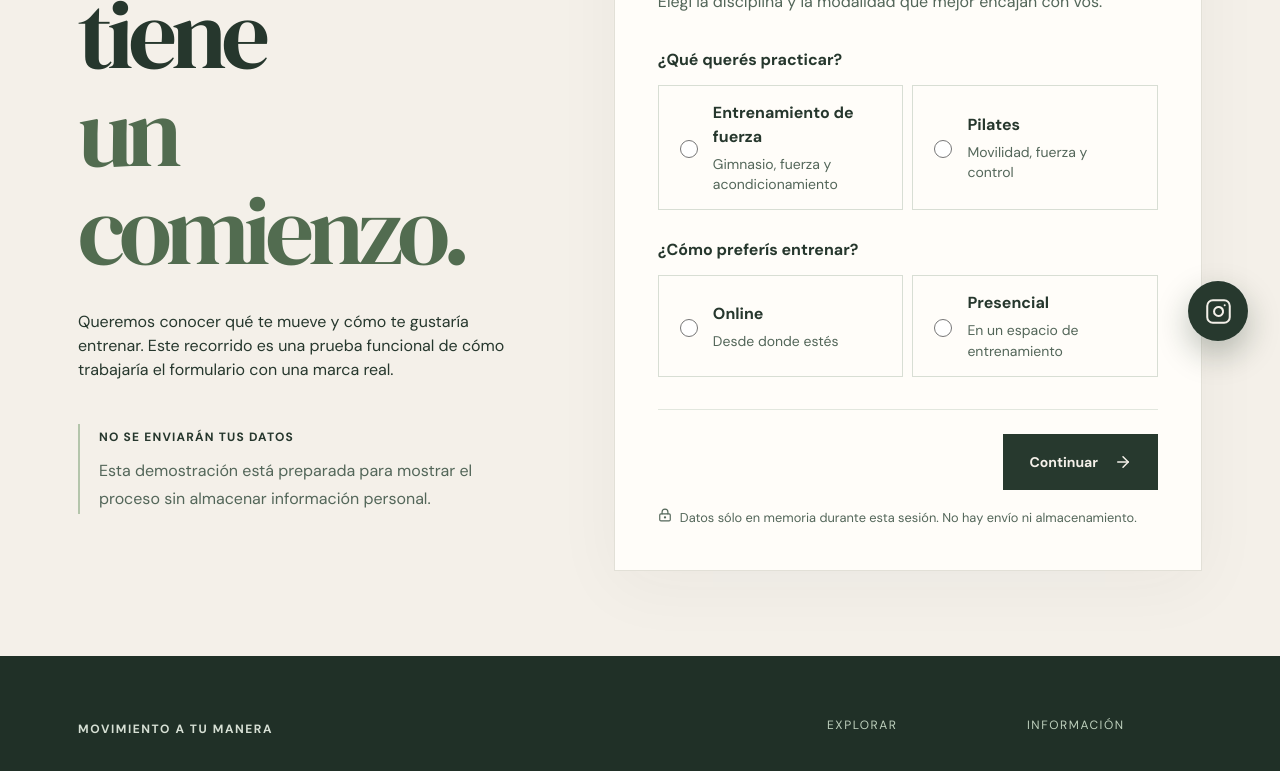
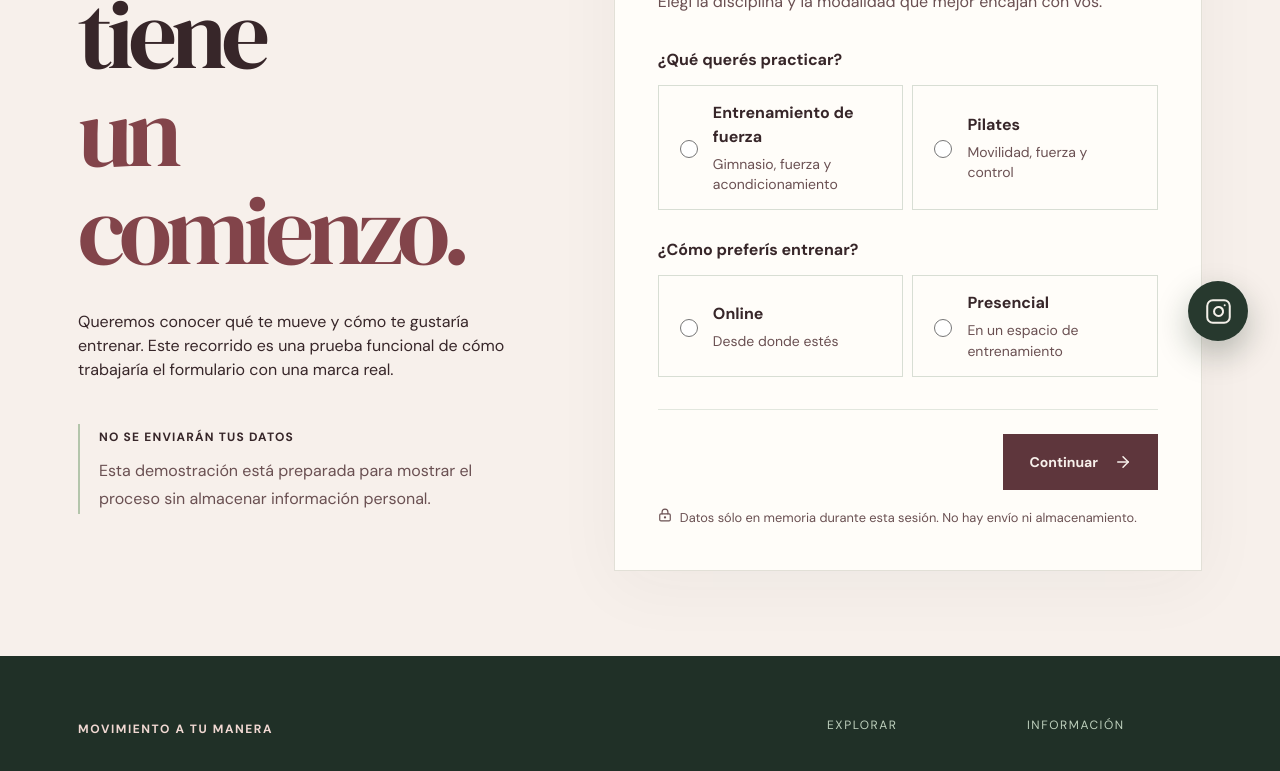
Before and after one commit to CamiloVenesia/forma-studio, a React (Vite) app: page /empezar in a window 1280 px wide. Shown: the part 435-1206 px from the top of the page. Built offline with nearby package versions, Linux system fonts and the light colour scheme.

Commit message:
Incorporar nueva paleta de colores de FORMA Studio

```diff
--- a/src/styles/tokens.css
+++ b/src/styles/tokens.css
@@ -1,33 +1,58 @@
 :root {
   font-family: 'DM Sans', Arial, sans-serif;
-  color: #26372d;
-  background: #f4f0e9;
+  color: #372629;
+  background: #f7f0eb;
 
   font-synthesis: none;
   text-rendering: optimizeLegibility;
   -webkit-font-smoothing: antialiased;
 
-  /* Paleta */
-  --paper: #f4f0e9;
-  --paper-deep: #e8e2d8;
-  --sage: #b5c2aa;
-  --sage-soft: #dce3d4;
-  --forest: #27392e;
-  --ink: #26372d;
+  /*
+   * FORMA Studio — Identidad cromática
+   * Inspirada en los interiores del gimnasio:
+   * rosa empolvado, arcilla y bordó.
+   */
+
+  --cream: #f7f0eb;
+  --pink-light: #f2d7d2;
+  --pink-clay: #d8a19c;
+  --terracotta: #ad666a;
+  --burgundy: #5e363c;
+  --burgundy-hover: #79444c;
+  --dark-text: #372629;
+
+  /*
+   * Variables compatibles con los estilos
+   * existentes del proyecto.
+   *
+   * Conservamos sus nombres para evitar
+   * romper los componentes actuales.
+   */
+
+  --paper: var(--cream);
+  --paper-deep: #f0d8d2;
+  --sage: var(--pink-clay);
+  --sage-soft: var(--pink-light);
+  --forest: var(--burgundy);
+  --ink: var(--dark-text);
 
   /* Contraste y legibilidad */
-  --ink-muted: #55685a;
-  --accent-text: #526c50;
-  --text-secondary: #536659;
+
+  --ink-muted: #6a5052;
+  --accent-text: #82444a;
+  --text-secondary: #6a5052;
 
   /* Interacción */
+
   --touch-target: 44px;
-  --line: rgba(39, 57, 46, 0.19);
+  --line: rgb(94 54 60 / 19%);
 
   /* Tipografía */
+
   --serif: 'DM Serif Display', Georgia, serif;
 
   /* Estructura */
+
   --gutter: 22px;
   --max-width: 1480px;
 }
@@ -106,13 +131,17 @@ legend {
   padding: 0;
 }
 
+/* Selección de texto */
+
 ::selection {
-  background: #b5c2aa;
-  color: #26372d;
+  background: #e4b2aa;
+  color: var(--ink);
 }
 
+/* Foco accesible */
+
 :focus-visible {
-  outline: 3px solid #8c9e78;
+  outline: 3px solid var(--terracotta);
   outline-offset: 4px;
 }
 
@@ -149,7 +178,7 @@ legend {
 }
 
 .eyebrow--muted {
-  color: #d6dfd4;
+  color: #f0d8d2;
 }
 
 .eyebrow-line {
@@ -213,14 +242,18 @@ legend {
   transform: scale(0.98);
 }
 
+/* Botón bordó principal */
+
 .arrow-link--dark {
   background: var(--forest);
   color: var(--paper);
 }
 
 .arrow-link--dark:hover {
-  background: #4c6451;
+  background: var(--burgundy-hover);
 }
+
+/* Botón claro */
 
 .arrow-link--light {
   background: var(--paper);
@@ -228,8 +261,10 @@ legend {
 }
 
 .arrow-link--light:hover {
-  background: white;
+  background: #ffffff;
 }
+
+/* Botón de contorno */
 
 .arrow-link--outline {
   border-color: currentColor;
@@ -240,6 +275,8 @@ legend {
   background: var(--forest);
   color: white;
 }
+
+/* Botón de texto */
 
 .arrow-link--text {
   border: 0;
@@ -269,7 +306,7 @@ legend {
 
 .editorial-image {
   overflow: hidden;
-  background: #c3cbbd;
+  background: #e7bcb5;
 }
 
 .editorial-image img {
@@ -303,7 +340,7 @@ legend {
   right: 0;
 
   height: 3px;
-  background: #889c82;
+  background: var(--terracotta);
 
   transform-origin: left;
   z-index: 300;
```
